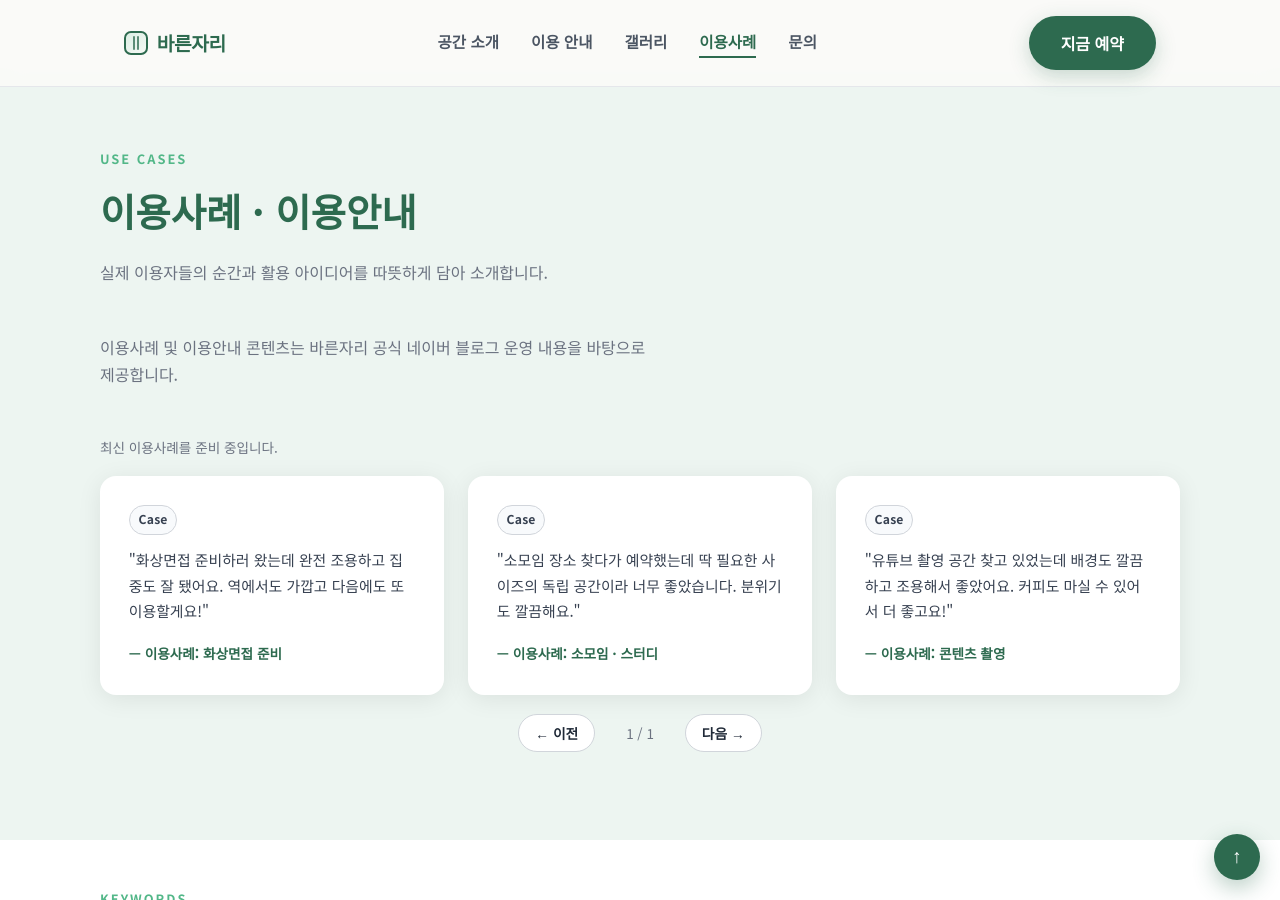
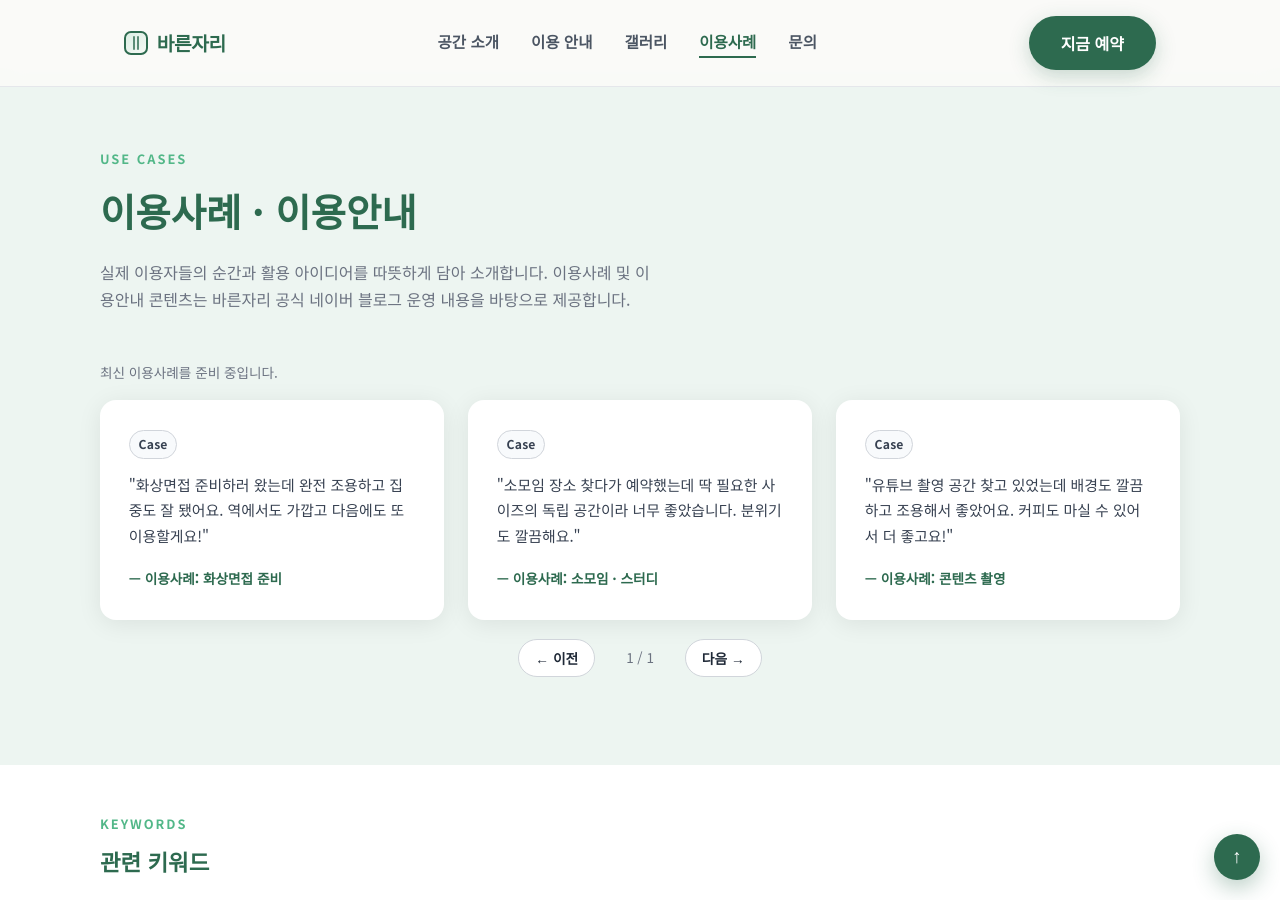
Before and after one commit to bareunspace/blog, a Jekyll site: the page built from index.html, in a window 1280 px wide and 900 px high, scrolled down 4953 px. Built offline with Jekyll 4.4.1, drawn with Linux system fonts in a browser that asks for light colours.

Commit message:
Adjust lightbox spacing and merge testimonials description

```diff
--- a/index.html
+++ b/index.html
@@ -340,8 +340,7 @@
     <div class="section-inner">
       <p class="section-label">Use Cases</p>
       <h2 class="section-title">이용사례 · 이용안내</h2>
-      <p class="section-desc">실제 이용자들의 순간과 활용 아이디어를 따뜻하게 담아 소개합니다.</p>
-      <p class="section-desc">이용사례 및 이용안내 콘텐츠는 바른자리 공식 네이버 블로그 운영 내용을 바탕으로 제공합니다.</p>
+      <p class="section-desc">실제 이용자들의 순간과 활용 아이디어를 따뜻하게 담아 소개합니다. 이용사례 및 이용안내 콘텐츠는 바른자리 공식 네이버 블로그 운영 내용을 바탕으로 제공합니다.</p>
       <p class="rss-status" id="rssStatus" hidden>네이버 블로그에서 최신 이용사례를 불러오고 있습니다.</p>
       <div class="testimonials-grid" id="useCasesGrid">
         <div class="testimonial-card">
```
